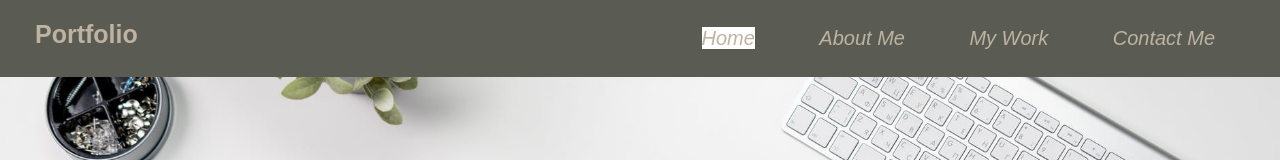
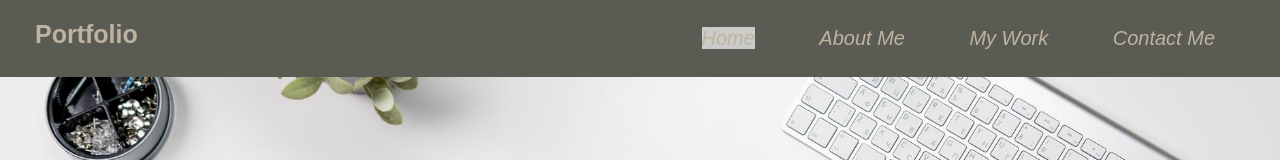
Before and after one commit to Oindrila11/oindrila-portfolio-love-pray-hope, a plain HTML site: page index.html in a window 1280 px wide. In both pictures the pointer is over the link "Home". Shown: the top 160 px of the page. Drawn offline with Linux system fonts and the light colour scheme.

Commit message:
changed style

```diff
--- a/assets/css/stylesheet.css
+++ b/assets/css/stylesheet.css
@@ -80,7 +80,7 @@ html,body {
   }
 
   nav ul li a:hover {
-    background-color: white;
+    background-color: rgba(255, 255, 255, 0.688);
     color: var(--dark-blue);
   }
 
```
